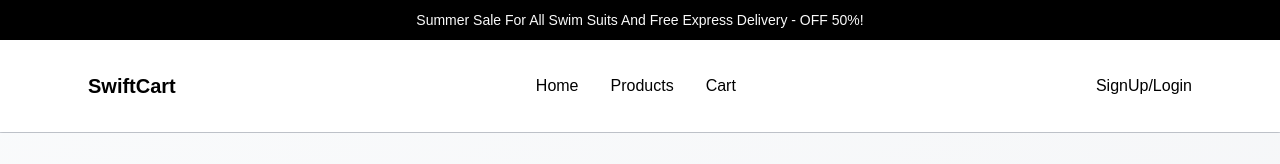
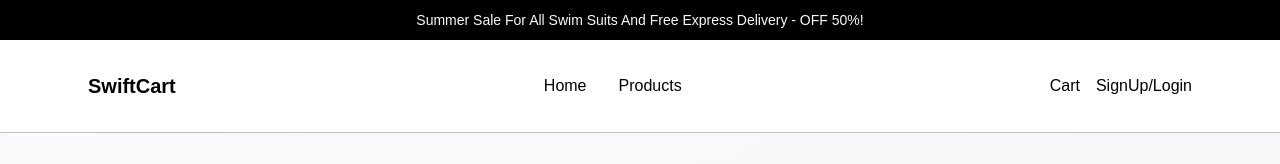
Before and after one commit to mohfazam2/Astrape.AI, a Next.js app in the folder frontend/: page /signin in a window 1280 px wide. Shown: the top 164 px of the page. Built offline with nearby package versions, Linux system fonts and the light colour scheme.

Commit message:
Navbar Config

```diff
--- a/frontend/src/components/Navbar.tsx
+++ b/frontend/src/components/Navbar.tsx
@@ -1,6 +1,16 @@
+"use client";
 import Link from "next/link";
+import { useEffect, useState } from "react";
 
 export const Navbar = () => {
+
+    const [isSignedIn, setIsSignedIn] = useState(false);
+
+    useEffect(() => {
+        const signedIn = localStorage.getItem("signedin");
+        setIsSignedIn(signedIn === "true");
+    }, []);
+
     return (
         <div className="border-b-1 border-b-gray-300">
             <div className="w-full bg-[#000000] h-10 flex justify-center items-center">
@@ -16,7 +26,6 @@ export const Navbar = () => {
                         {[
                             { href: "/", label: "Home" },
                             { href: "/products", label: "Products" },
-                            { href: "/cart", label: "Cart" },
                         ].map((link) => (
                             <Link
                                 key={link.href}
@@ -31,14 +40,33 @@ export const Navbar = () => {
                     </div>
 
 
-                    <div>
-                        <Link href="/signup" className="relative group">
-                            SignUp/Login
+                    <div className="flex gap-4 items-center">
+                        <div className="relative group">
+                            Cart
                             <span className="absolute left-0 -bottom-1 h-[2px] w-0 bg-black transition-all duration-300 group-hover:w-full"></span>
-                        </Link>
+                        </div>
+
+                        {isSignedIn ? (
+                            <div className="relative group">
+                                <img
+                                    src="/user.webp"
+                                    alt="user profile"
+                                    draggable={false}
+                                    className="w-6 transition-all duration-300 group-hover:scale-110 object-cover"
+                                />
+                                <div className="absolute inset-0 rounded-full border-2 border-black scale-0 group-hover:scale-170 hover:cursor-pointer transition-transform duration-300"></div>
+                            </div>
+                        ) : (
+                            <Link href="/signup" className="relative group">
+                                SignUp/Login
+                                <span className="absolute left-0 -bottom-1 h-[2px] w-0 bg-black transition-all duration-300 group-hover:w-full"></span>
+                            </Link>
+                        )}
+
                     </div>
+
                 </div>
             </div>
-        </div>
+        </div >
     );
 };
```
Also changed, not shown: frontend/public/user.webp (added).
